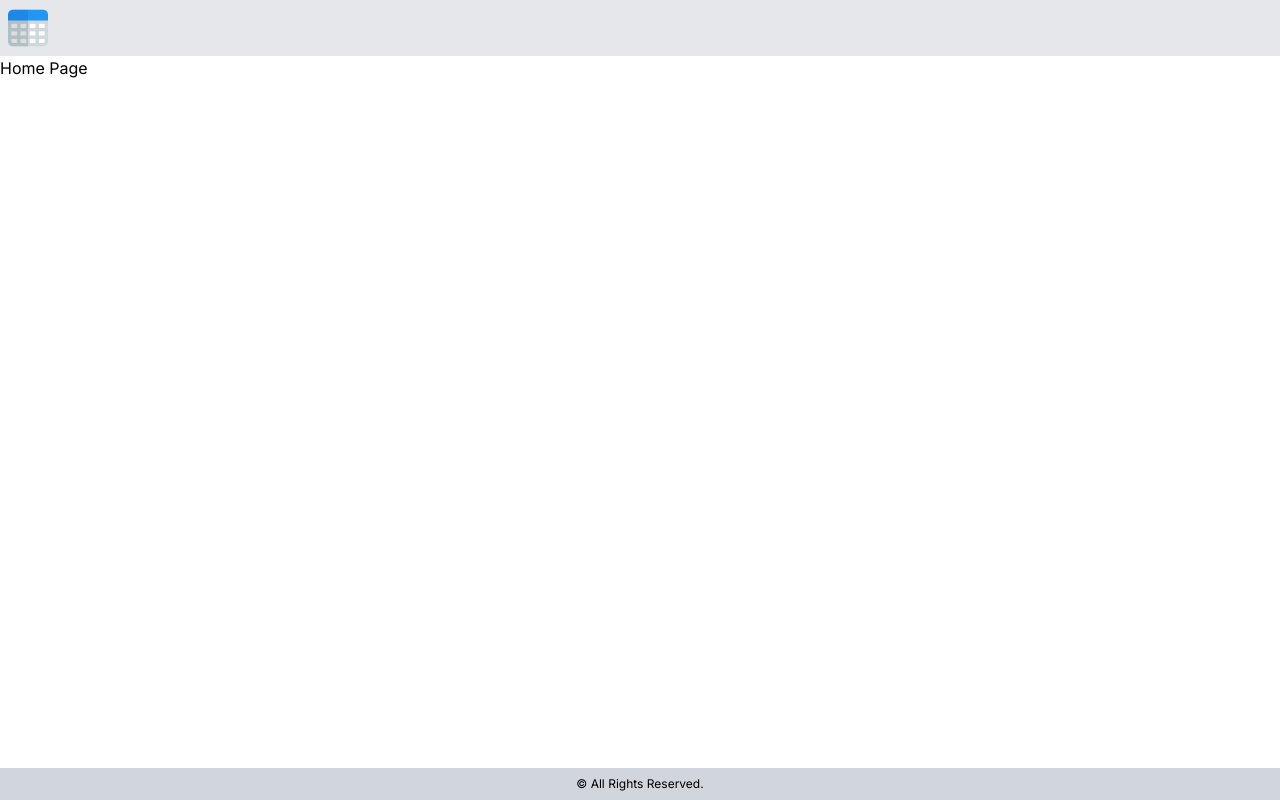
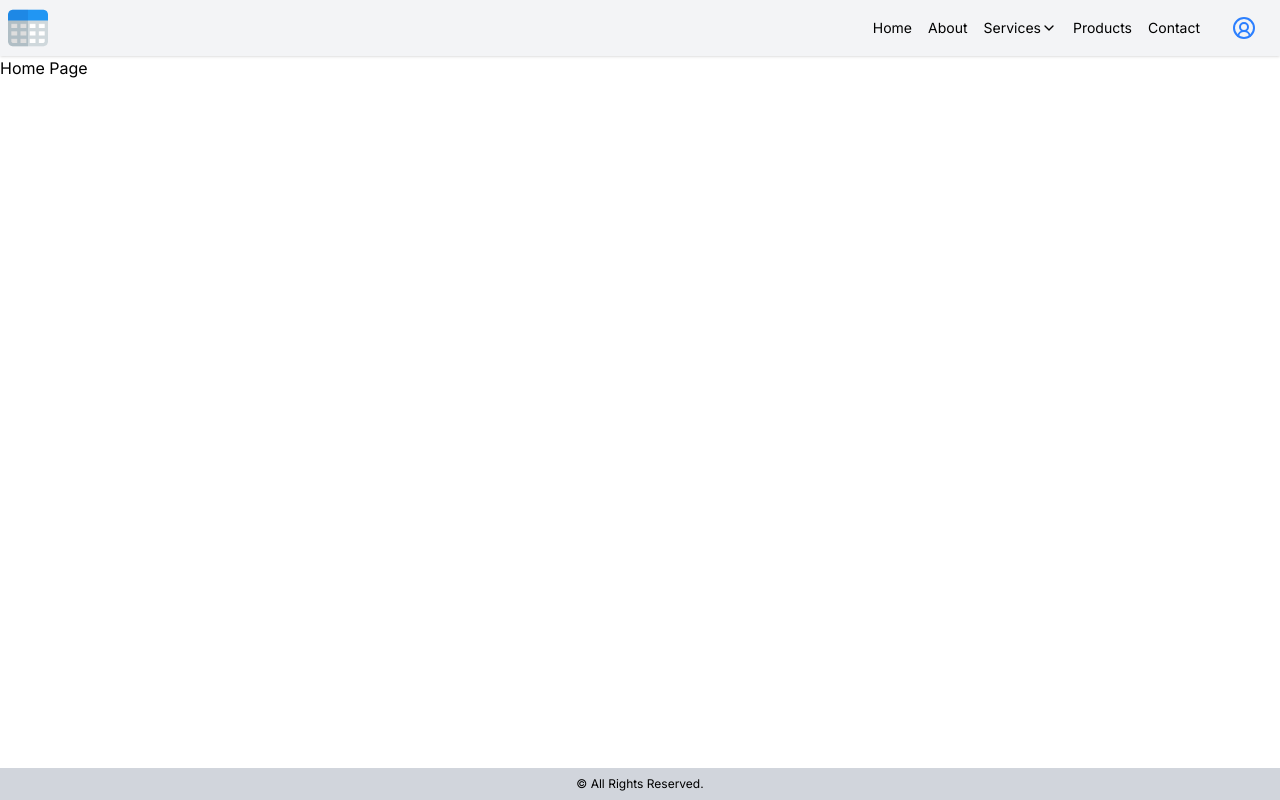
Before and after one commit to KrishnanandaRecovery/table-app, a React (Vite) app: page / in a window 1280 px wide. Built offline with nearby package versions, Linux system fonts and the light colour scheme.

Commit message:
updated header

```diff
--- a/package.json
+++ b/package.json
@@ -13,7 +13,7 @@
     "@tailwindcss/vite": "^4.3.3",
     "@tanstack/react-query": "^5.105.0",
     "axios": "^1.21.0",
-    "lucide": "^1.64.0",
+    "lucide-react": "^1.66.0",
     "react": "^19.3.1",
     "react-dom": "^19.3.1",
     "react-router-dom": "^7.18.5",
--- a/src/components/Header.tsx
+++ b/src/components/Header.tsx
@@ -1,8 +1,170 @@
+import { useState } from "react";
+import { Link } from "react-router-dom";
+import {
+  ChevronDownIcon,
+  ChevronUpIcon,
+  CircleUserRound,
+  Menu,
+} from "lucide-react";
+
+const services = ["Service 1", "Service 2", "Service 3"];
+
 function Header() {
+  const [isServiceOpen, setIsServiceOpen] = useState(false);
+  const [isMobileMenuOpen, setIsMobileMenuOpen] = useState(false);
+
+  const closeMenus = () => {
+    setIsServiceOpen(false);
+    setIsMobileMenuOpen(false);
+  };
+
   return (
-    <div className="bg-gray-200 w-full p-2">
-      <div className="w-full sm:w-7xl mx-auto">
-        <img src="/logo.png" alt="table logo" className="w-10" />
+    <div className="sticky top-0 z-50 shadow-sm bg-gray-100 w-full p-2">
+      <div className="max-w-7xl mx-auto">
+        <div className="flex justify-between">
+          <Link to="/" onClick={closeMenus}>
+            <img src="/logo.png" alt="table logo" className="w-10" />
+          </Link>
+
+          <div className="flex items-center gap-4 text-sm">
+            <div className="hidden md:block">
+              <nav className="flex items-center gap-4">
+                <Link to="/">Home</Link>
+                <Link to="/about">About</Link>
+                <div className="relative">
+                  <div className="flex items-center justify-between">
+                    <Link to="/services" className="flex items-center gap-1">
+                      Services
+                    </Link>
+                    {isServiceOpen ? (
+                      <ChevronUpIcon
+                        className="w-4 transition duration-300 cursor-pointer"
+                        onClick={() => setIsServiceOpen(false)}
+                      />
+                    ) : (
+                      <ChevronDownIcon
+                        className="w-4 transition duration-300 cursor-pointer"
+                        onClick={() => setIsServiceOpen(true)}
+                      />
+                    )}
+                  </div>
+                  {isServiceOpen && (
+                    <div className="absolute top-10 bg-gray-200 p-2 rounded shadow-sm">
+                      {services.map((service) => (
+                        <Link
+                          key={service}
+                          onClick={closeMenus}
+                          to={`/services/${service.toLowerCase().replaceAll(" ", "")}`}
+                          className="block last:border-0 border-b border-gray-400 p-1 whitespace-nowrap"
+                        >
+                          {service}
+                        </Link>
+                      ))}
+                    </div>
+                  )}
+                </div>
+
+                <Link to="/products">Products</Link>
+                <Link to="/contact">Contact</Link>
+              </nav>
+            </div>
+
+            <div className="md:hidden">
+              <nav>
+                <button
+                  type="button"
+                  aria-label={isMobileMenuOpen ? "Close menu" : "Open menu"}
+                  aria-expanded={isMobileMenuOpen}
+                  onClick={() => setIsMobileMenuOpen(!isMobileMenuOpen)}
+                >
+                  <Menu aria-hidden="true" />
+                </button>
+                {isMobileMenuOpen && (
+                  <div className="absolute bg-gray-200 p-2 left-0 top-14 w-full flex flex-col gap-2">
+                    <Link
+                      to="/"
+                      onClick={closeMenus}
+                      className="text-md border-b border-gray-400 p-2"
+                    >
+                      Home
+                    </Link>
+                    <Link
+                      to="/about"
+                      onClick={closeMenus}
+                      className="text-md border-b border-gray-400 p-2"
+                    >
+                      About
+                    </Link>
+                    <div className="text-md border-b border-gray-400 p-2">
+                      <div className="flex items-center justify-between">
+                        <Link
+                          to="/services"
+                          onClick={closeMenus}
+                          className="flex-1"
+                        >
+                          Services
+                        </Link>
+                        <button
+                          type="button"
+                          aria-label={
+                            isServiceOpen
+                              ? "Close services submenu"
+                              : "Open services submenu"
+                          }
+                          aria-expanded={isServiceOpen}
+                          onClick={() => setIsServiceOpen(!isServiceOpen)}
+                        >
+                          {isServiceOpen ? (
+                            <ChevronUpIcon className="w-4" aria-hidden="true" />
+                          ) : (
+                            <ChevronDownIcon
+                              className="w-4"
+                              aria-hidden="true"
+                            />
+                          )}
+                        </button>
+                      </div>
+                      {isServiceOpen && (
+                        <div className="flex flex-col bg-gray-100 p-2 rounded">
+                          {services.map((service) => (
+                            <Link
+                              key={service}
+                              onClick={closeMenus}
+                              to={`services/${service.toLowerCase().replaceAll(" ", "")}`}
+                              className="p-2 text-md border-b border-gray-400 last:border-0"
+                            >
+                              {service}
+                            </Link>
+                          ))}
+                        </div>
+                      )}
+                    </div>
+                    <Link
+                      to="/products"
+                      onClick={closeMenus}
+                      className="text-md border-b border-gray-400 p-2"
+                    >
+                      Products
+                    </Link>
+                    <Link
+                      to="/contact"
+                      onClick={closeMenus}
+                      className="text-md p-2"
+                    >
+                      Contact
+                    </Link>
+                  </div>
+                )}
+              </nav>
+            </div>
+
+            <button>
+              <Link to="/login">
+                <CircleUserRound className="w-14 text-blue-500" />
+              </Link>
+            </button>
+          </div>
+        </div>
       </div>
     </div>
   );
```
Also changed, not shown: 1 other file (tests, documents, lock files or other folders).
